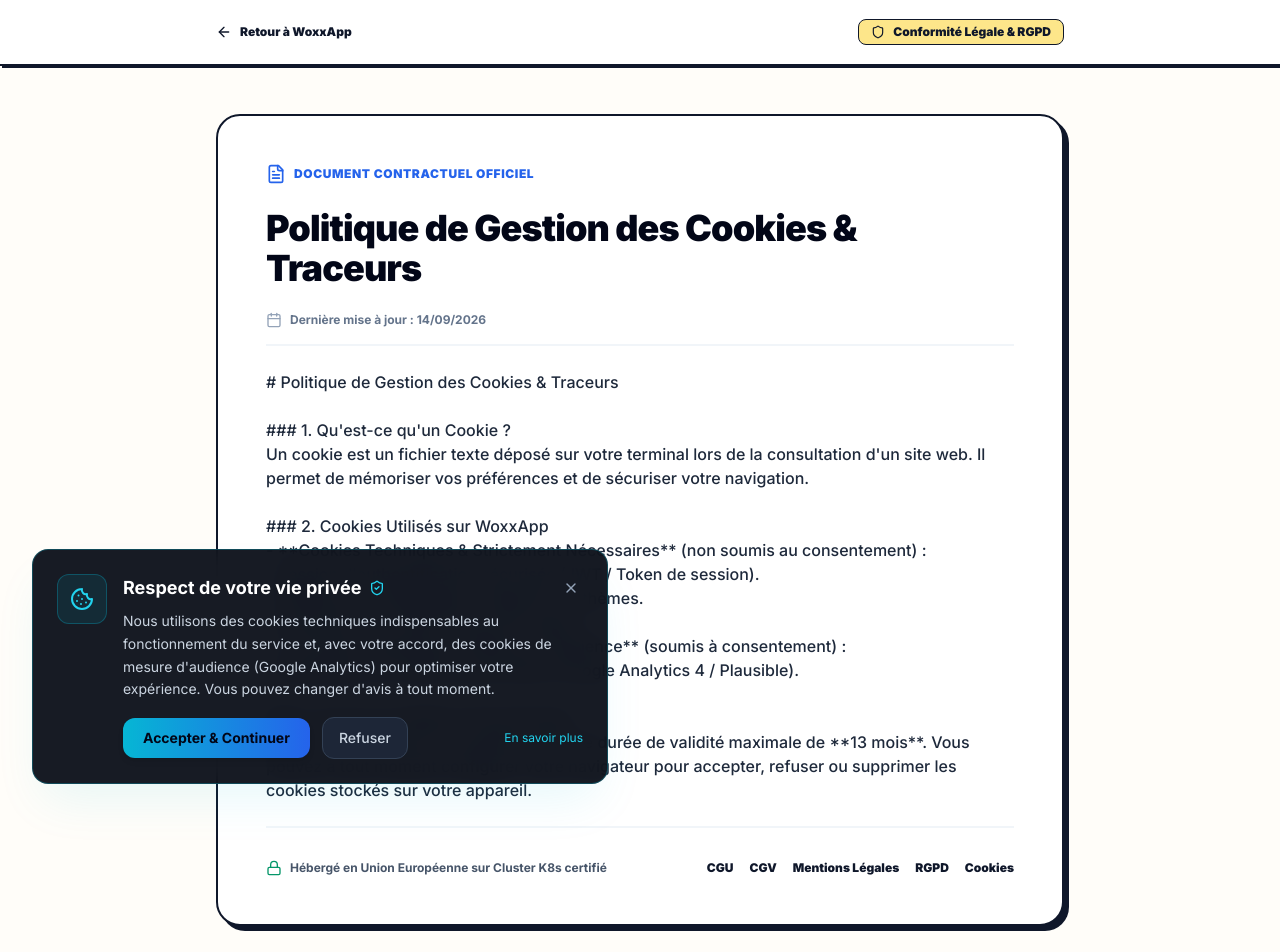
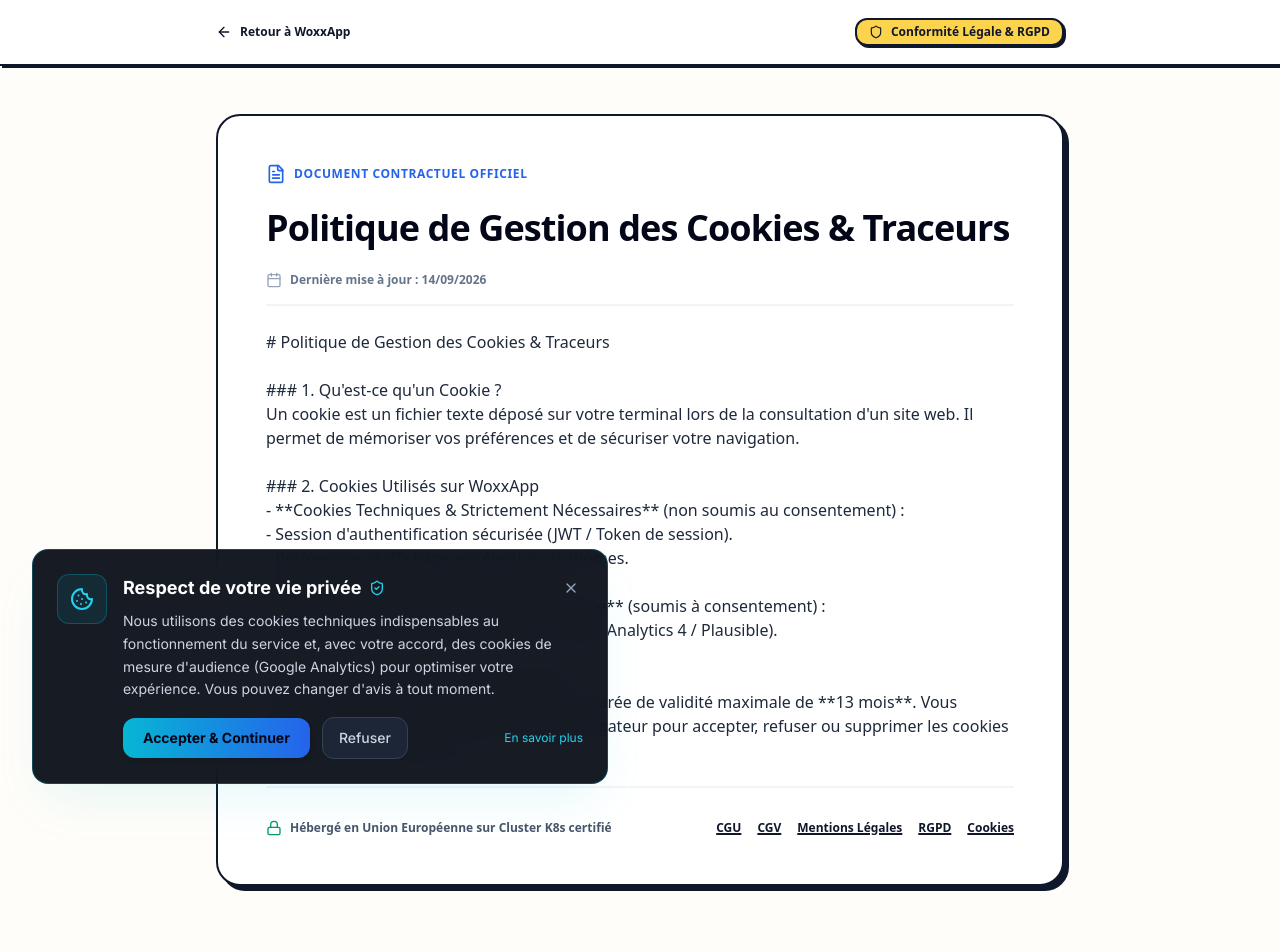
Before and after one commit to Bezbee25/woxxapp-v2, a Next.js app in the folder web/: page /policies/cookies in a window 1280 px wide. Shown: the top 952 px of the page. Built offline with nearby package versions, Linux system fonts and the light colour scheme; no server answers; the database is empty.

Commit message:
feat(legal): render Server Component for policies and use Next Link in footer

```diff
--- a/web/src/app/policies/[slug]/page.tsx
+++ b/web/src/app/policies/[slug]/page.tsx
@@ -1,67 +1,53 @@
-'use client';
+import React from 'react';
+import Link from 'next/link';
+import { notFound } from 'next/navigation';
+import { ArrowLeft, Shield, FileText, Lock, Calendar } from 'lucide-react';
+import { prisma } from '@/lib/prisma';
+import { DEFAULT_LEGAL_POLICIES } from '@/lib/policies-data';
 
-import React, { useEffect, useState } from 'react';
-import Link from 'next/link';
-import { ArrowLeft, Shield, FileText, Lock, Calendar } from 'lucide-react';
-
-interface PolicyData {
-  slug: string;
-  title: string;
-  content: string;
-  updatedAt: string;
+interface PolicyPageProps {
+  params: Promise<{ slug: string }>;
 }
 
-export default function PolicyPage({ params }: { params: Promise<{ slug: string }> }) {
-  const resolvedParams = React.use(params);
-  const [data, setData] = useState<PolicyData | null>(null);
-  const [loading, setLoading] = useState(true);
-  const [error, setError] = useState<string | null>(null);
+export async function generateMetadata({ params }: PolicyPageProps) {
+  const { slug } = await params;
+  const cleanSlug = slug.toLowerCase().trim();
+  const policy = DEFAULT_LEGAL_POLICIES[cleanSlug];
+  return {
+    title: policy ? `${policy.title} — WoxxApp` : 'Document Légal — WoxxApp',
+    description: 'Document contractuel et juridique officiel de la plateforme WoxxApp V2.',
+  };
+}
 
-  useEffect(() => {
-    fetch(`/api/cms/policies/${resolvedParams.slug}`)
-      .then(async (res) => {
-        if (!res.ok) throw new Error('Document introuvable');
-        return res.json();
-      })
-      .then((resData) => {
-        setData(resData);
-      })
-      .catch((err) => {
-        setError(err.message);
-      })
-      .finally(() => {
-        setLoading(false);
-      });
-  }, [resolvedParams.slug]);
+export default async function PolicyPage({ params }: PolicyPageProps) {
+  const { slug } = await params;
+  const cleanSlug = slug.toLowerCase().trim();
+  const defaultPolicy = DEFAULT_LEGAL_POLICIES[cleanSlug];
 
-  if (loading) {
-    return (
-      <div className="min-h-screen bg-[#FFFDF9] text-slate-900 flex items-center justify-center">
-        <div className="w-10 h-10 border-4 border-amber-400 border-t-slate-900 rounded-full animate-spin"></div>
-      </div>
-    );
+  let content = defaultPolicy?.content || '';
+  let title = defaultPolicy?.title || 'Document Légal';
+  let updatedAt = new Date().toISOString();
+
+  try {
+    const key = `policy_${cleanSlug}`;
+    const setting = await prisma.systemSettings.findUnique({
+      where: { key },
+    });
+
+    if (setting && setting.value && setting.value.length > 50) {
+      content = setting.value;
+      updatedAt = setting.updatedAt.toISOString();
+    }
+  } catch (err) {
+    console.error('Erreur lecture systemSettings policy:', err);
   }
 
-  if (error || !data) {
-    return (
-      <div className="min-h-screen bg-[#FFFDF9] text-slate-900 flex flex-col items-center justify-center p-6 text-center">
-        <div className="bg-white border-2 border-slate-900 rounded-3xl p-8 max-w-md w-full shadow-brutal space-y-4">
-          <Shield className="w-16 h-16 text-rose-500 mx-auto" />
-          <h1 className="text-2xl font-black">Document introuvable</h1>
-          <p className="text-slate-600 text-xs font-medium">Le document demandé n'existe pas ou n'est pas encore publié.</p>
-          <Link
-            href="/"
-            className="inline-flex items-center justify-center gap-2 w-full py-3 bg-amber-400 hover:bg-amber-300 text-slate-950 font-black rounded-xl border-2 border-slate-900 shadow-brutal-xs text-xs transition"
-          >
-            <ArrowLeft className="w-4 h-4" /> Retour à l'accueil
-          </Link>
-        </div>
-      </div>
-    );
+  if (!content) {
+    notFound();
   }
 
   return (
-    <div className="min-h-screen bg-[#FFFDF9] text-slate-900 flex flex-col">
+    <div className="min-h-screen bg-[#FFFDF9] text-slate-900 flex flex-col font-sans">
       {/* Header */}
       <header className="border-b-2 border-slate-900 bg-white sticky top-0 z-40 shadow-brutal-xs">
         <div className="max-w-4xl mx-auto px-6 h-16 flex items-center justify-between">
@@ -71,7 +57,7 @@
           >
             <ArrowLeft className="w-4 h-4" /> Retour à WoxxApp
           </Link>
-          <div className="flex items-center gap-2 text-xs font-black text-slate-900 bg-amber-200 px-3 py-1 rounded-lg border border-slate-900">
+          <div className="flex items-center gap-2 text-xs font-black text-slate-900 bg-amber-300 px-3 py-1 rounded-xl border-2 border-slate-900 shadow-brutal-xs">
             <Shield className="w-3.5 h-3.5" />
             <span>Conformité Légale & RGPD</span>
           </div>
@@ -87,16 +73,16 @@
           </div>
 
           <h1 className="text-3xl md:text-4xl font-black text-slate-950 tracking-tight">
-            {data.title}
+            {title}
           </h1>
 
           <div className="flex items-center gap-2 text-xs text-slate-500 pb-4 border-b-2 border-slate-100 font-bold">
             <Calendar className="w-4 h-4 text-slate-400" />
-            <span>Dernière mise à jour : {new Date(data.updatedAt).toLocaleDateString('fr-FR')}</span>
+            <span>Dernière mise à jour : {new Date(updatedAt).toLocaleDateString('fr-FR')}</span>
           </div>
 
           <div className="prose max-w-none text-slate-800 leading-relaxed font-medium whitespace-pre-line text-sm md:text-base">
-            {data.content}
+            {content}
           </div>
 
           <div className="mt-12 pt-8 border-t-2 border-slate-100 flex flex-wrap items-center justify-between gap-4">
@@ -105,11 +91,11 @@
               <span>Hébergé en Union Européenne sur Cluster K8s certifié</span>
             </div>
             <div className="flex items-center gap-4 text-xs font-black text-slate-900">
-              <Link href="/policies/cgu" className="hover:text-blue-600">CGU</Link>
-              <Link href="/policies/cgv" className="hover:text-blue-600">CGV</Link>
-              <Link href="/policies/legal" className="hover:text-blue-600">Mentions Légales</Link>
-              <Link href="/policies/gdpr" className="hover:text-blue-600">RGPD</Link>
-              <Link href="/policies/cookies" className="hover:text-blue-600">Cookies</Link>
+              <Link href="/policies/cgu" className="hover:text-blue-600 underline decoration-2">CGU</Link>
+              <Link href="/policies/cgv" className="hover:text-blue-600 underline decoration-2">CGV</Link>
+              <Link href="/policies/legal" className="hover:text-blue-600 underline decoration-2">Mentions Légales</Link>
+              <Link href="/policies/gdpr" className="hover:text-blue-600 underline decoration-2">RGPD</Link>
+              <Link href="/policies/cookies" className="hover:text-blue-600 underline decoration-2">Cookies</Link>
             </div>
           </div>
         </div>
--- a/web/src/components/landing/LandingFooter.tsx
+++ b/web/src/components/landing/LandingFooter.tsx
@@ -1,6 +1,6 @@
 'use client';
 
-import React from 'react';
+import Link from 'next/link';
 import { Lock } from 'lucide-react';
 import { useAuth } from '@/lib/auth-context';
 
@@ -127,29 +127,29 @@
               </li>
               <li className="pt-2 border-t border-slate-800 space-y-2">
                 <div>
-                  <a href="/policies/cgv" className="hover:text-amber-400 transition">
+                  <Link href="/policies/cgv" className="hover:text-amber-400 transition">
                     📄 Conditions Générales de Vente (CGV)
-                  </a>
+                  </Link>
                 </div>
                 <div>
-                  <a href="/policies/cgu" className="hover:text-amber-400 transition">
+                  <Link href="/policies/cgu" className="hover:text-amber-400 transition">
                     📜 Conditions d'Utilisation (CGU)
-                  </a>
+                  </Link>
                 </div>
                 <div>
-                  <a href="/policies/legal" className="hover:text-amber-400 transition">
+                  <Link href="/policies/legal" className="hover:text-amber-400 transition">
                     🏛️ Mentions Légales
-                  </a>
+                  </Link>
                 </div>
                 <div>
-                  <a href="/policies/gdpr" className="hover:text-amber-400 transition">
+                  <Link href="/policies/gdpr" className="hover:text-amber-400 transition">
                     🛡️ Protection des Données (RGPD)
-                  </a>
+                  </Link>
                 </div>
                 <div>
-                  <a href="/policies/cookies" className="hover:text-amber-400 transition">
+                  <Link href="/policies/cookies" className="hover:text-amber-400 transition">
                     🍪 Gestion des Cookies
-                  </a>
+                  </Link>
                 </div>
               </li>
             </ul>
@@ -159,21 +159,21 @@
         <div className="pt-8 border-t border-slate-800 flex flex-col sm:flex-row items-center justify-between gap-4 text-xs text-slate-500 font-medium">
           <p>© 2026 WoxxApp SAS. Tous droits réservés.</p>
           <div className="flex items-center gap-4">
-            <a href="/policies/legal" className="hover:text-slate-400 transition">
+            <Link href="/policies/legal" className="hover:text-slate-400 transition">
               Mentions Légales
-            </a>
+            </Link>
             <span>•</span>
-            <a href="/policies/cgv" className="hover:text-slate-400 transition">
+            <Link href="/policies/cgv" className="hover:text-slate-400 transition">
               CGV
-            </a>
+            </Link>
             <span>•</span>
-            <a href="/policies/cgu" className="hover:text-slate-400 transition">
+            <Link href="/policies/cgu" className="hover:text-slate-400 transition">
               CGU
-            </a>
+            </Link>
             <span>•</span>
-            <a href="/policies/gdpr" className="hover:text-slate-400 transition">
+            <Link href="/policies/gdpr" className="hover:text-slate-400 transition">
               RGPD
-            </a>
+            </Link>
           </div>
         </div>
       </div>
```
